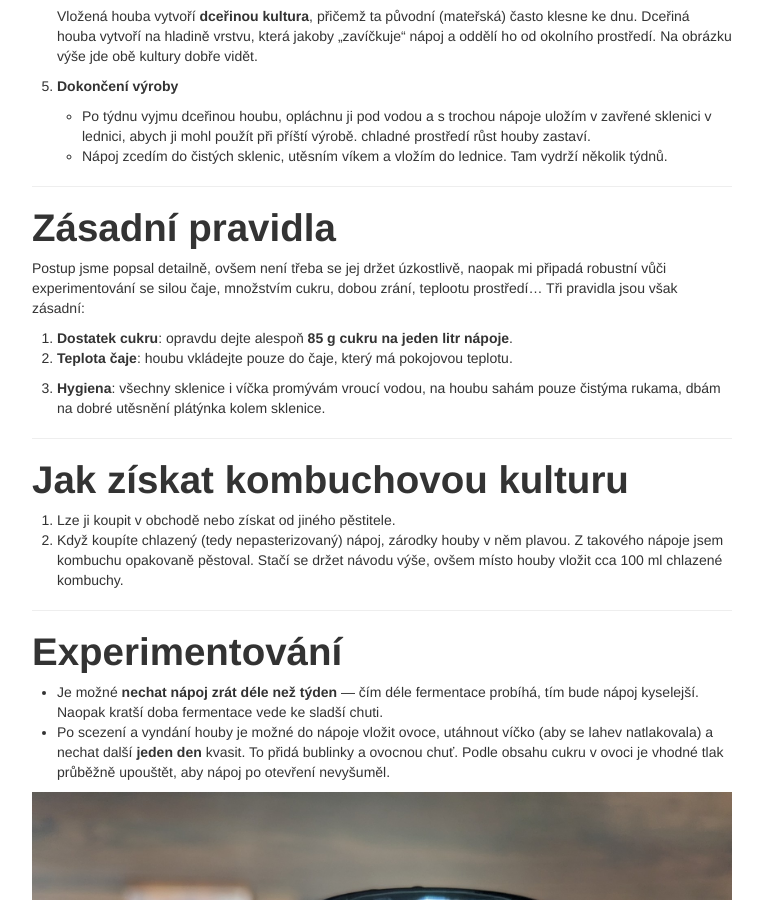
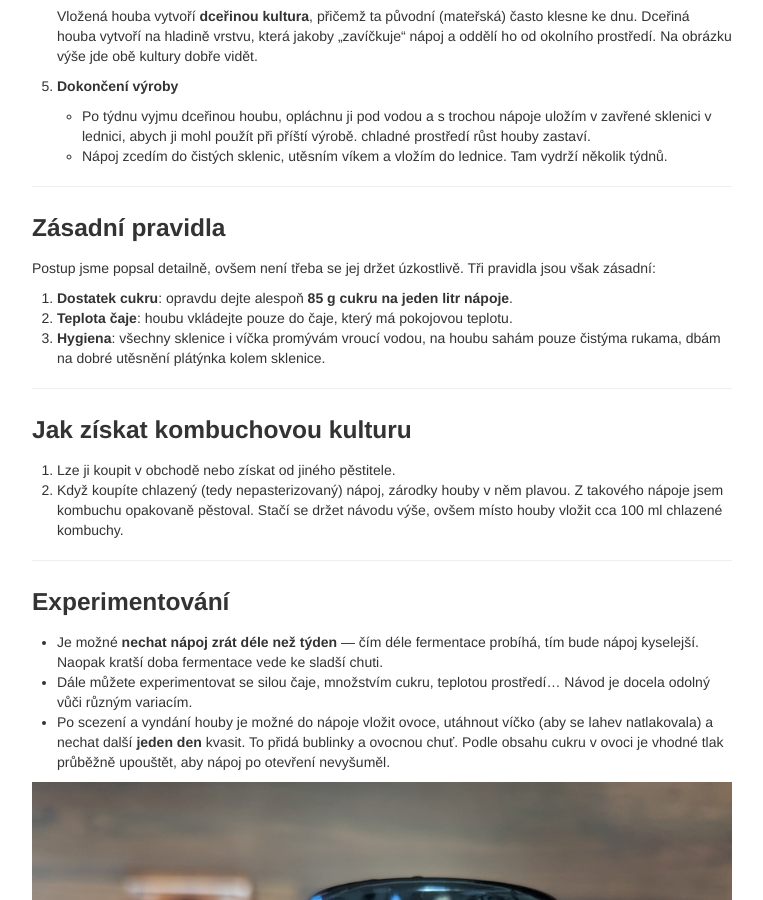
Before and after one commit to vojtech-filipec/vojtech-filipec.github.io, a Jekyll site: the page built from pages/kombucha.md, in a window 1280 px wide and 900 px high, scrolled down 1105 px. Shown: the whole window, without its empty margins (258-1021 px from the left). Built offline with Jekyll 4.4.1, drawn with Linux system fonts in a browser that asks for light colours.

Commit message:
reorganize ě

```diff
--- a/pages/kombucha.md
+++ b/pages/kombucha.md
@@ -12,7 +12,7 @@ Kombucha je zdraví prospěšný nápoj, který vzniká fermentací čaje. Na in
 
 ---
 
-# Výroba krok za krokem
+### Výroba krok za krokem
 
 1. **Příprava čaje**
    Uvařím si litr libovolného čaje. Nejzdravější varianta vzniká z **černého čaje** (viz studie níže).
@@ -36,33 +36,33 @@ Kombucha je zdraví prospěšný nápoj, který vzniká fermentací čaje. Na in
 
 ---
 
-# Zásadní pravidla
-Postup jsme popsal detailně, ovšem není třeba se jej držet úzkostlivě, naopak mi připadá robustní vůči experimentování se silou čaje, množstvím cukru, dobou zrání, teplootu prostředí... Tři pravidla jsou však zásadní:
+### Zásadní pravidla
+Postup jsme popsal detailně, ovšem není třeba se jej držet úzkostlivě. Tři pravidla jsou však zásadní:
 
 1. **Dostatek cukru**: opravdu dejte alespoň **85 g cukru na jeden litr nápoje**.
 2. **Teplota čaje**: houbu vkládejte pouze do čaje, který má pokojovou teplotu.
-
 3. **Hygiena**: všechny sklenice i víčka promývám vroucí vodou, na houbu sahám pouze čistýma rukama, dbám na dobré utěsnění plátýnka kolem sklenice.
 
 ---
 
-# Jak získat kombuchovou kulturu
+### Jak získat kombuchovou kulturu
 
 1. Lze ji koupit v obchodě nebo získat od jiného pěstitele.
 2. Když koupíte chlazený (tedy nepasterizovaný) nápoj, zárodky houby v něm plavou. Z takového nápoje jsem kombuchu opakovaně pěstoval. Stačí se držet návodu výše, ovšem místo houby vložit cca 100 ml chlazené kombuchy.
 
 ---
 
-# Experimentování
+### Experimentování
 
 - Je možné **nechat nápoj zrát déle než týden** — čím déle fermentace probíhá, tím bude nápoj kyselejší. Naopak kratší doba fermentace vede ke sladší chuti.
+- Dále můžete experimentovat se silou čaje, množstvím cukru, teplotou prostředí... Návod je docela odolný vůči různým variacím.
 - Po scezení a vyndání houby je možné do nápoje vložit ovoce, utáhnout víčko (aby se lahev natlakovala) a nechat další **jeden den** kvasit. To přidá bublinky a ovocnou chuť. Podle obsahu cukru v ovoci je vhodné tlak průběžně upouštět, aby nápoj po otevření nevyšuměl.
 
 ![kombucha s ovocem](../assets/kombucha/kombucha-ovoce.jpg)
 
 ---
 
-# Proč černý čaj?
+### Proč černý čaj?
 
 Volba čaje má vliv na chuť, metabolity i zdravotní účinky výsledného nápoje.
 - Podle [této studie](https://www.sciencedirect.com/science/article/pii/S0963996919306684) má kombucha z černého čaje vyšší antioxidační kapacitu. Zkoumali také zelený čaj, ovocný čaj nikoliv. Z jejich shrnutí:
```
